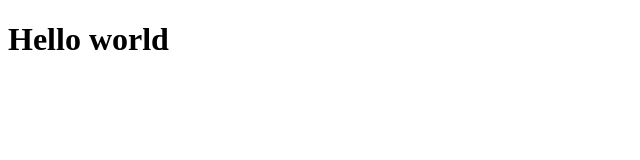
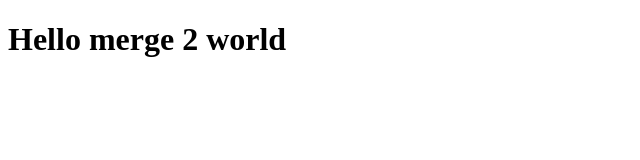
Before and after one commit to luisFilipePT/node-project, a website: page client/index.html in a window 1280 px wide. Shown: the whole page, without its empty margins (0-640 px from the left). Drawn offline with Linux system fonts and the light colour scheme.

Commit message:
test merge 2

```diff
--- a/client/index.html
+++ b/client/index.html
@@ -7,6 +7,6 @@
   <title>Sample Web App</title>
 </head>
 <body>
-  <h1>Hello world</h1>
+  <h1>Hello merge 2 world</h1>
 </body>
 </html>
```
